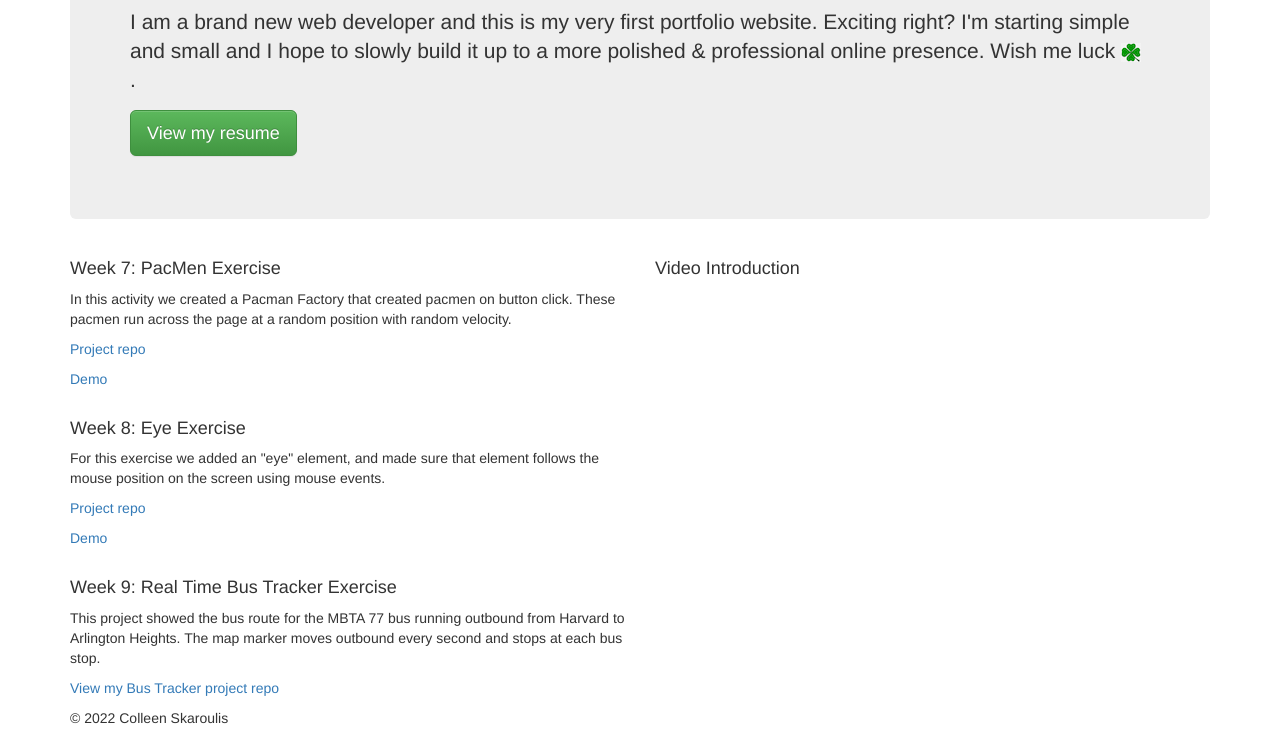
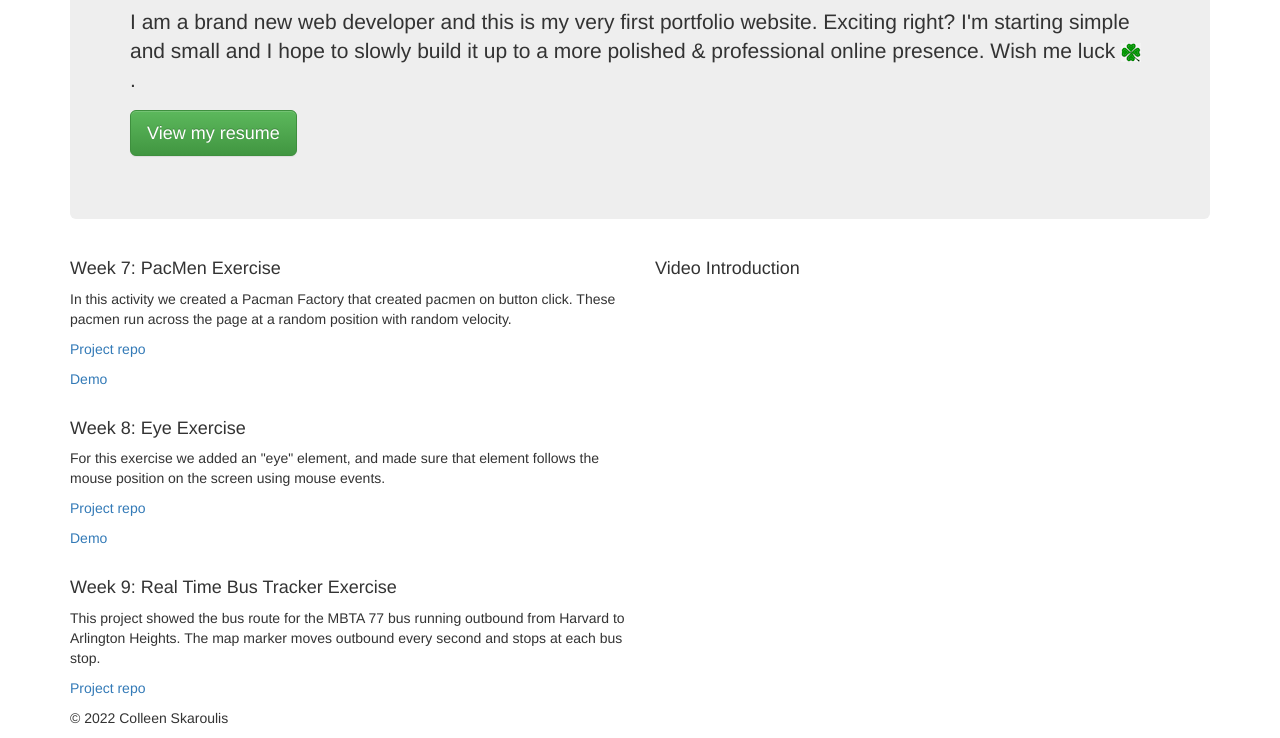
Before and after one commit to cskaroulis/cskaroulis.github.io, a website: page index.html in a window 1280 px wide. Shown: the part 197-935 px from the top of the page. Drawn offline with nearby package versions, Linux system fonts and the light colour scheme.

Commit message:
modified link text

```diff
--- a/index.html
+++ b/index.html
@@ -47,7 +47,7 @@
 
         <h4 class="exercise-title">Week 9: Real Time Bus Tracker Exercise</h4>
         <p>This project showed the bus route for the MBTA 77 bus running outbound from Harvard to Arlington Heights. The map marker moves outbound every second and stops at each bus stop.</p>
-        <p><a class="link-primary" href="https://github.com/cskaroulis/MITxPRO-bus-tracker" target="_blank">View my Bus Tracker project repo</a></p>
+        <p><a class="link-primary" href="https://github.com/cskaroulis/MITxPRO-bus-tracker" target="_blank">Project repo</a></p>
 
       </div>
 
```
